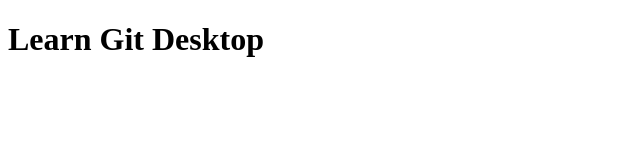
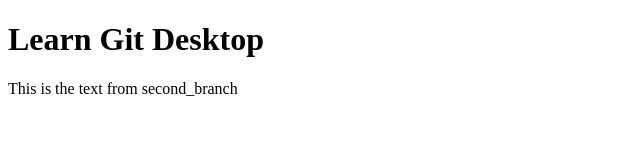
Before and after one commit to mongkut/git-desktop, a plain HTML site: page index.html in a window 1280 px wide. Shown: the whole page, without its empty margins (0-640 px from the left). Drawn offline with Linux system fonts and the light colour scheme.

Commit message:
add main and text
add main and text

```diff
--- a/index.html
+++ b/index.html
@@ -8,5 +8,8 @@
 </head>
 <body>
     <h1>Learn Git Desktop</h1>
+    <main>
+        This is the text from second_branch
+    </main>
 </body>
 </html>
```
